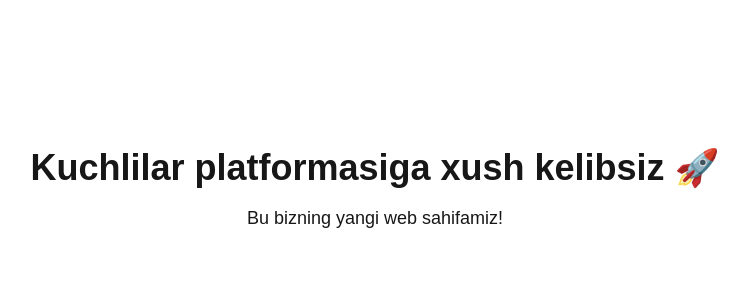
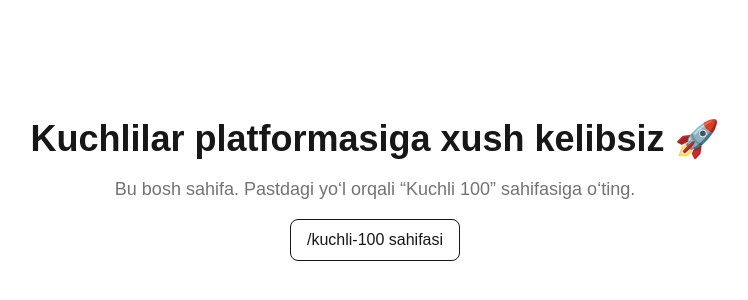
Before and after one commit to umaralikenjayev2/kuchlilar-web, a Next.js app: page / in a window 1280 px wide. Shown: the part 210-510 px from the top of the page, without its empty margins (265-1013 px from the left). Built offline with nearby package versions, Linux system fonts and the light colour scheme.

Commit message:
Replace default Next.js page with custom home page

```diff
--- a/app/page.tsx
+++ b/app/page.tsx
@@ -1,8 +1,11 @@
 export default function Home() {
   return (
-    <main className="flex flex-col items-center justify-center min-h-screen">
+    <main className="flex min-h-screen items-center justify-center flex-col gap-4">
       <h1 className="text-4xl font-bold">Kuchlilar platformasiga xush kelibsiz 🚀</h1>
-      <p className="mt-4 text-lg">Bu bizning yangi web sahifamiz!</p>
+      <p className="text-lg text-neutral-500">Bu bosh sahifa. Pastdagi yo‘l orqali “Kuchli 100” sahifasiga o‘ting.</p>
+      <a href="/kuchli-100" className="px-4 py-2 rounded-lg border hover:bg-neutral-100">
+        /kuchli-100 sahifasi
+      </a>
     </main>
   );
 }
```
